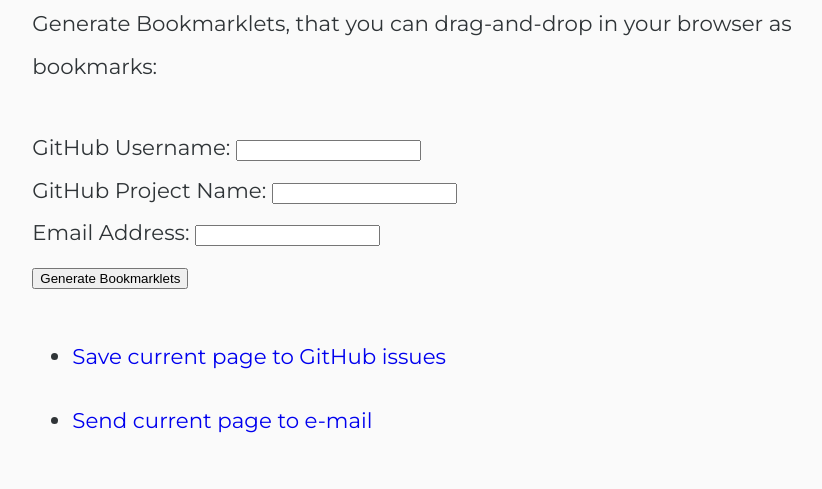
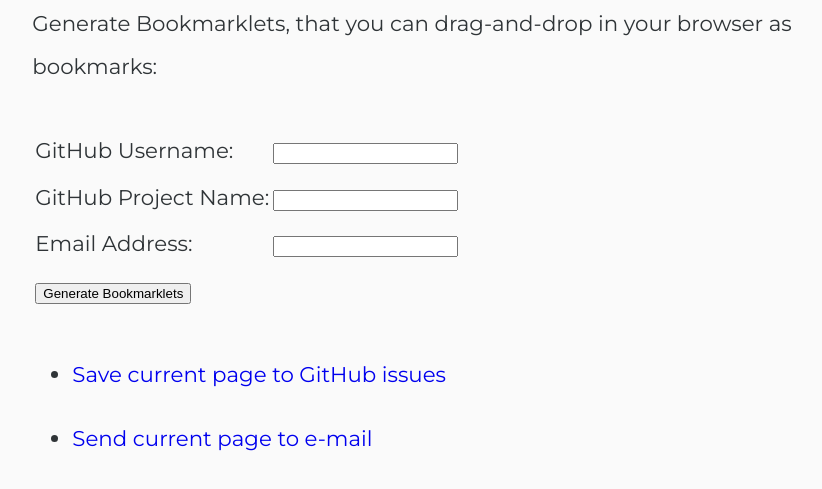
Before and after one commit to nemkin/bookmarklets, a plain HTML site: page index.html in a window 1280 px wide. Shown: the part 133-622 px from the top of the page, without its empty margins (181-1003 px from the left). Drawn offline with Linux system fonts and the light colour scheme.

Commit message:
Update index.html

```diff
--- a/index.html
+++ b/index.html
@@ -11,28 +11,33 @@
         <h1>Bookmarklets</h1>
     </header>
 
-    <p>
-        Generate Bookmarklets, that you can drag-and-drop in your browser as bookmarks:
-    </p>
+    <p>Generate Bookmarklets, that you can drag-and-drop in your browser as bookmarks:</p>
 
     <form id="bookmarkletForm">
-        <label for="githubUsername">GitHub Username:</label>
-        <input type="text" id="githubUsername" name="githubUsername" required><br>
-
-        <label for="projectName">GitHub Project Name:</label>
-        <input type="text" id="projectName" name="projectName" required><br>
-
-        <label for="email">Email Address:</label>
-        <input type="email" id="email" name="email" required><br>
-
-        <button type="button" onclick="generateBookmarklets()">Generate Bookmarklets</button>
+      <table>
+        <tr>
+          <td><label for="githubUsername">GitHub Username:</label></td>
+          <td><input type="text" id="githubUsername" name="githubUsername" required></td>
+        </tr>
+        <tr>
+          <td><label for="projectName">GitHub Project Name:</label></td>
+          <td><input type="text" id="projectName" name="projectName" required></td>
+        </tr>
+        <tr>
+          <td><label for="email">Email Address:</label></td>
+          <td><input type="email" id="email" name="email" required></td>
+        </tr>
+        <tr>
+          <td colspan="2"><button type="button" onclick="generateBookmarklets()">Generate Bookmarklets</button></td>
+        </tr>
+      </table>
     </form>
 
     <p>
-        <ul>
-            <li><a href="#" id="saveToGitHub">Save current page to GitHub issues</a></li>
-            <li><a href="#" id="sendToEmail">Send current page to e-mail</a></li>
-        </ul>
+      <ul>
+        <li><a href="#" id="saveToGitHub">Save current page to GitHub issues</a></li>
+        <li><a href="#" id="sendToEmail">Send current page to e-mail</a></li>
+      </ul>
     </p>
 
     <script>
```
